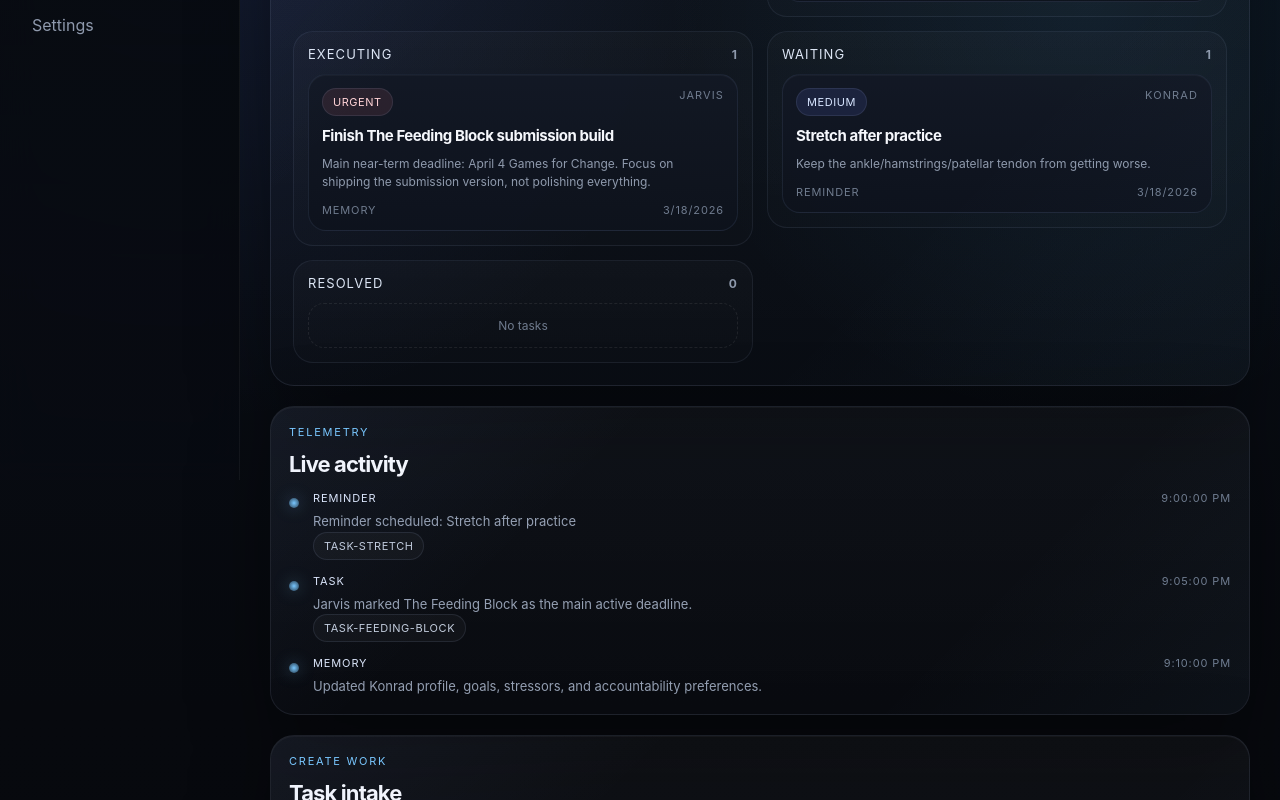
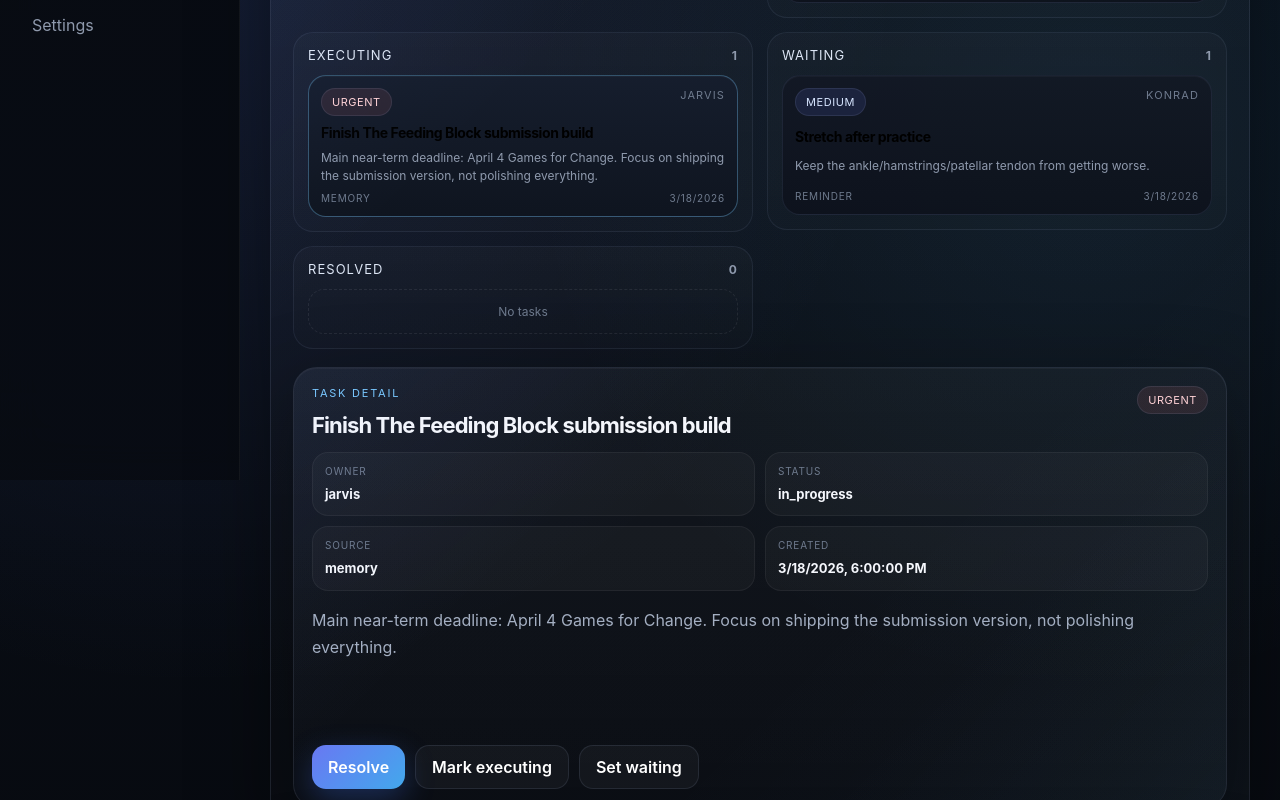
Before and after one commit to Konradical1/JarvisMissionControl, a Next.js app: page / in a window 1280 px wide. Shown: the part 320-1120 px from the top of the page. Built offline with nearby package versions, Linux system fonts and the light colour scheme.

Commit message:
Add compact interactive task board

```diff
--- a/app/api/tasks/route.js
+++ b/app/api/tasks/route.js
@@ -1,12 +1,27 @@
 import { NextResponse } from 'next/server';
 import { readJson, writeJson } from '../../../lib/store';
+import { fetchBridge } from '../../../lib/remote';
 
 export async function GET() {
+  if (process.env.JMC_BRIDGE_URL) {
+    const snapshot = await fetchBridge('/snapshot', { timeoutMs: 2500 });
+    return NextResponse.json(snapshot?.missionControl?.tasks || []);
+  }
   return NextResponse.json(readJson('tasks.json', []));
 }
 
 export async function POST(request) {
   const body = await request.json();
+
+  if (process.env.JMC_BRIDGE_URL) {
+    const result = await fetchBridge('/tasks', {
+      method: 'POST',
+      body: JSON.stringify(body),
+      timeoutMs: 2500
+    });
+    return NextResponse.json(result.task || result, { status: 201 });
+  }
+
   const tasks = readJson('tasks.json', []);
   const task = {
     id: `task-${Date.now()}`,
@@ -21,3 +36,21 @@ export async function POST(request) {
   writeJson('tasks.json', tasks);
   return NextResponse.json(task, { status: 201 });
 }
+
+export async function PATCH(request) {
+  const body = await request.json();
+
+  if (process.env.JMC_BRIDGE_URL) {
+    const result = await fetchBridge('/tasks', {
+      method: 'PATCH',
+      body: JSON.stringify(body),
+      timeoutMs: 2500
+    });
+    return NextResponse.json(result);
+  }
+
+  const tasks = readJson('tasks.json', []);
+  const next = tasks.map((task) => task.id === body.id ? { ...task, ...body, id: task.id } : task);
+  writeJson('tasks.json', next);
+  return NextResponse.json({ ok: true, tasks: next });
+}
--- a/app/globals.css
+++ b/app/globals.css
@@ -34,9 +34,6 @@ button, input, textarea, select { font: inherit; }
 .nav a { padding: 10px 12px; border-radius: 12px; color: var(--muted); }
 .nav a.active, .nav a:hover { color: var(--text); background: rgba(126,145,194,0.08); box-shadow: var(--inner); }
 .content { padding: 30px; }
-.grid { display:grid; gap: 18px; }
-.cards-3 { grid-template-columns: repeat(3, minmax(0,1fr)); }
-.cards-2 { grid-template-columns: repeat(2, minmax(0,1fr)); }
 .panel, .mission-panel { position: relative; background: linear-gradient(180deg, rgba(255,255,255,0.03), rgba(255,255,255,0.012)); border:1px solid var(--border); border-radius: 24px; padding: 18px; box-shadow: var(--shadow), var(--inner); overflow: hidden; }
 .panel::before, .mission-panel::before { content: ""; position: absolute; inset: 0; background: linear-gradient(135deg, rgba(124,160,255,0.06), transparent 30%, transparent 70%, rgba(121,201,255,0.035)); pointer-events: none; }
 .badge, .priority-chip, .signal-chip, .legend-pill, .activity-tag { display:inline-flex; align-items:center; gap:6px; padding: 6px 10px; border-radius: 999px; font-size: 11px; letter-spacing: 0.05em; text-transform: uppercase; border:1px solid var(--border); color: #c2ccdc; background: rgba(255,255,255,0.03); }
@@ -57,7 +54,7 @@ button, input, textarea, select { font: inherit; }
 .code { white-space: pre-wrap; font-family: ui-monospace, SFMono-Regular, Menlo, monospace; font-size: 12px; line-height: 1.6; background: var(--panel); border:1px solid var(--border); border-radius: 14px; padding: 14px; }
 .mission-shell { display: grid; gap: 20px; }
 .eyebrow, .section-cap { color: var(--cyan); text-transform: uppercase; letter-spacing: 0.16em; font-size: 11px; margin-bottom: 12px; }
-.mission-grid-top { display:grid; grid-template-columns: minmax(0, 1.6fr) minmax(320px, 0.8fr); gap: 20px; align-items: start; }
+.mission-grid-top { display:grid; grid-template-columns: minmax(0, 1.9fr) minmax(320px, 0.9fr); gap: 20px; align-items: start; }
 .dashboard-top-grid { align-items: stretch; }
 .primary-focus { padding: 22px; min-width: 0; }
 .top-board-panel { min-height: 760px; }
@@ -72,20 +69,37 @@ button, input, textarea, select { font: inherit; }
 .panel-title { font-size: 22px; margin: 2px 0 0; letter-spacing: -0.04em; }
 .board-legend { display:flex; flex-wrap:wrap; gap: 8px; }
 .legend-pill strong { color: white; margin-left: 4px; }
+.task-board-shell { display:grid; grid-template-columns: minmax(0, 1.4fr) minmax(320px, 0.6fr); gap: 18px; align-items: start; }
 .kanban-premium { display:grid; grid-template-columns: repeat(5, minmax(0, 1fr)); gap: 14px; align-items: start; }
 .kanban-lane { background: linear-gradient(180deg, rgba(255,255,255,0.025), rgba(255,255,255,0.01)); border:1px solid rgba(159,176,216,0.09); border-radius: 20px; padding: 14px; min-height: 0; min-width: 0; overflow: hidden; }
 .lane-head { display:flex; align-items:center; justify-content:space-between; gap: 10px; color: #dde6f5; font-size: 13px; text-transform: uppercase; letter-spacing: 0.08em; margin-bottom: 12px; }
 .lane-head span, .lane-head strong { min-width: 0; }
 .lane-head strong { color: var(--muted); font-size: 12px; flex: 0 0 auto; }
 .lane-stack { display:grid; gap: 10px; align-content: start; }
+.compact-lane-stack { gap: 8px; }
 .task-tile { display:grid; gap: 10px; background: linear-gradient(180deg, rgba(19,25,37,0.96), rgba(14,19,29,0.96)); border:1px solid rgba(126,150,195,0.12); border-radius: 18px; padding: 13px; box-shadow: inset 0 1px 0 rgba(255,255,255,0.03); min-width: 0; overflow: hidden; }
+.compact-task-tile { text-align:left; width:100%; gap: 8px; padding: 12px; min-height: 140px; cursor: pointer; transition: border-color 120ms ease, transform 120ms ease, background 120ms ease; }
+.compact-task-tile:hover { border-color: rgba(121,201,255,0.24); transform: translateY(-1px); }
+.compact-task-tile.selected { border-color: rgba(121,201,255,0.34); background: linear-gradient(180deg, rgba(22,30,46,0.98), rgba(15,21,32,0.98)); }
 .task-tile-top { display:flex; justify-content:space-between; align-items:flex-start; gap: 8px; min-width: 0; }
 .task-owner { color: var(--muted-2); font-size: 11px; text-transform: uppercase; letter-spacing: 0.1em; flex: 0 0 auto; }
-.task-tile h3 { margin: 0; font-size: 15px; line-height: 1.28; letter-spacing: -0.03em; overflow-wrap: anywhere; word-break: break-word; }
-.task-tile p { margin: 0; color: #8f9aad; line-height: 1.5; font-size: 12px; overflow-wrap: anywhere; word-break: break-word; }
-.task-meta-line { margin-top: 2px; display:flex; justify-content:space-between; gap: 8px; color: var(--muted-2); font-size: 11px; text-transform: uppercase; letter-spacing: 0.08em; }
+.task-tile h3 { margin: 0; font-size: 14px; line-height: 1.24; letter-spacing: -0.03em; overflow-wrap: anywhere; word-break: break-word; }
+.task-tile p { margin: 0; color: #8f9aad; line-height: 1.45; font-size: 12px; overflow-wrap: anywhere; word-break: break-word; }
+.task-meta-line { margin-top: auto; display:flex; justify-content:space-between; gap: 8px; color: var(--muted-2); font-size: 10px; text-transform: uppercase; letter-spacing: 0.08em; }
 .task-meta-line span { overflow-wrap: anywhere; word-break: break-word; }
 .empty-lane { color: var(--muted-2); border: 1px dashed rgba(255,255,255,0.08); border-radius: 16px; padding: 14px; text-align:center; font-size: 12px; }
+.truncate-1, .truncate-2, .truncate-3 { display: -webkit-box; -webkit-box-orient: vertical; overflow: hidden; }
+.truncate-1 { -webkit-line-clamp: 1; line-clamp: 1; }
+.truncate-2 { -webkit-line-clamp: 2; line-clamp: 2; }
+.truncate-3 { -webkit-line-clamp: 3; line-clamp: 3; }
+.task-detail-panel { min-height: 720px; }
+.detail-meta-grid { display:grid; grid-template-columns: 1fr 1fr; gap: 10px; margin: 14px 0 16px; }
+.detail-meta-grid div { padding: 12px; border-radius: 16px; background: rgba(255,255,255,0.03); border: 1px solid rgba(255,255,255,0.05); }
+.detail-meta-grid span { display:block; color: var(--muted-2); text-transform: uppercase; letter-spacing: 0.08em; font-size: 10px; }
+.detail-meta-grid strong { display:block; margin-top: 8px; line-height: 1.4; font-size: 13px; }
+.task-detail-copy { color: #a4afc2; line-height: 1.7; min-height: 120px; white-space: pre-wrap; }
+.detail-actions { display:flex; flex-wrap:wrap; gap: 10px; margin-top: 18px; }
+.empty-detail { color: var(--muted-2); padding: 18px 0; }
 .compact-feed { min-width: 0; }
 .activity-stream { display:grid; gap: 14px; align-content: start; }
 .activity-item { display:grid; grid-template-columns: 12px minmax(0, 1fr); gap: 12px; align-items:start; }
@@ -93,11 +107,6 @@ button, input, textarea, select { font: inherit; }
 .activity-topline { display:flex; justify-content:space-between; gap: 10px; color: var(--muted-2); text-transform: uppercase; letter-spacing: 0.08em; font-size: 11px; }
 .activity-type { color: #dce6fa; }
 .activity-body { margin-top: 6px; line-height: 1.55; color: #95a0b3; font-size: 13px; overflow-wrap: anywhere; }
-.widget-row { display:grid; grid-template-columns: 1fr 1fr; gap: 14px; }
-.widget-panel { min-height: 170px; display:flex; flex-direction:column; justify-content:space-between; }
-.widget-panel.cyan { background: linear-gradient(180deg, rgba(11,22,32,0.96), rgba(13,23,34,0.86)); }
-.widget-big { font-size: 28px; letter-spacing: -0.05em; font-weight: 700; margin-top: 4px; }
-.widget-panel p { color: #92a0b5; line-height: 1.55; margin: 10px 0 0; }
 .mission-grid-bottom { display:grid; grid-template-columns: 1.1fr 1.1fr 0.8fr; gap: 20px; align-items:start; }
 .intake-panel, .command-panel, .tertiary-panel { min-height: 320px; }
 .mission-form.compact-stack { gap: 10px; }
@@ -112,9 +121,10 @@ button, input, textarea, select { font: inherit; }
 .agent-name { font-weight: 600; }
 .agent-meta { color: var(--muted-2); font-size: 12px; margin-top: 4px; }
 .agent-state { padding: 7px 10px; border-radius: 999px; background: rgba(121,201,255,0.08); border: 1px solid rgba(121,201,255,0.14); color: #d5ebff; text-transform: uppercase; letter-spacing: 0.08em; font-size: 11px; }
-@media (max-width: 1600px) {
+@media (max-width: 1800px) {
   .kanban-premium { grid-template-columns: repeat(3, minmax(0, 1fr)); }
-  .top-board-panel, .top-activity-panel { min-height: auto; }
+  .task-board-shell { grid-template-columns: 1fr; }
+  .task-detail-panel { min-height: auto; }
 }
 @media (max-width: 1400px) {
   .mission-grid-top, .mission-grid-bottom { grid-template-columns: 1fr; }
@@ -123,10 +133,9 @@ button, input, textarea, select { font: inherit; }
 @media (max-width: 1200px) {
   .shell { grid-template-columns: 1fr; }
   .sidebar { position: static; height: auto; }
-  .cards-3, .cards-2, .widget-row { grid-template-columns: 1fr; }
 }
 @media (max-width: 840px) {
   .content { padding: 18px; }
-  .kanban-premium { grid-template-columns: 1fr; }
+  .kanban-premium, .detail-meta-grid { grid-template-columns: 1fr; }
   .board-legend { flex-direction: column; align-items: stretch; }
 }
--- a/app/page.js
+++ b/app/page.js
@@ -2,6 +2,7 @@ import { getTasks, getFeed, getAgents, getSettings } from '../lib/dashboard';
 import TaskIntake from '../components/TaskIntake';
 import CommandComposer from '../components/CommandComposer';
 import ActivityFeed from '../components/ActivityFeed';
+import TaskBoard from '../components/TaskBoard';
 
 const columns = [
   ['inbox', 'Inbox'],
@@ -38,33 +39,7 @@ export default async function HomePage() {
             </div>
           </div>
 
-          <div className="kanban-premium">
-            {columns.map(([key, label]) => (
-              <div className="kanban-lane" key={key}>
-                <div className="lane-head">
-                  <span>{label}</span>
-                  <strong>{grouped[key].length}</strong>
-                </div>
-                <div className="lane-stack">
-                  {grouped[key].slice(0, 4).map((task) => (
-                    <article className="task-tile" key={task.id}>
-                      <div className="task-tile-top">
-                        <span className={`priority-chip ${task.priority}`}>{task.priority}</span>
-                        <span className="task-owner">{task.owner}</span>
-                      </div>
-                      <h3>{task.title}</h3>
-                      <p>{task.detail}</p>
-                      <div className="task-meta-line">
-                        <span>{task.source}</span>
-                        <span>{new Date(task.createdAt).toLocaleDateString()}</span>
-                      </div>
-                    </article>
-                  ))}
-                  {grouped[key].length === 0 ? <div className="empty-lane">No tasks</div> : null}
-                </div>
-              </div>
-            ))}
-          </div>
+          <TaskBoard initialTasks={tasks} />
         </div>
 
         <aside className="mission-side-stack top-activity-stack">
--- /dev/null
+++ b/components/TaskBoard.js
@@ -0,0 +1,120 @@
+'use client';
+
+import { useMemo, useState } from 'react';
+import { useRouter } from 'next/navigation';
+
+const columns = [
+  ['inbox', 'Inbox'],
+  ['todo', 'Queued'],
+  ['in_progress', 'Executing'],
+  ['waiting', 'Waiting'],
+  ['done', 'Resolved']
+];
+
+function groupTasks(tasks) {
+  return Object.fromEntries(columns.map(([key]) => [key, tasks.filter((task) => task.status === key)]));
+}
+
+export default function TaskBoard({ initialTasks = [] }) {
+  const router = useRouter();
+  const [tasks, setTasks] = useState(initialTasks);
+  const [selectedId, setSelectedId] = useState(initialTasks[0]?.id || null);
+  const [busy, setBusy] = useState(false);
+  const grouped = useMemo(() => groupTasks(tasks), [tasks]);
+  const selectedTask = tasks.find((task) => task.id === selectedId) || null;
+
+  async function updateTask(id, patch) {
+    setBusy(true);
+    const res = await fetch('/api/tasks', {
+      method: 'PATCH',
+      headers: { 'Content-Type': 'application/json' },
+      body: JSON.stringify({ id, ...patch })
+    });
+    const data = await res.json();
+    if (res.ok) {
+      setTasks(data.tasks || tasks.map((task) => (task.id === id ? { ...task, ...patch } : task)));
+      router.refresh();
+    }
+    setBusy(false);
+  }
+
+  return (
+    <div className="task-board-shell">
+      <div className="kanban-premium interactive-board">
+        {columns.map(([key, label]) => (
+          <div className="kanban-lane" key={key}>
+            <div className="lane-head">
+              <span>{label}</span>
+              <strong>{grouped[key].length}</strong>
+            </div>
+            <div className="lane-stack compact-lane-stack">
+              {grouped[key].slice(0, 5).map((task) => (
+                <button
+                  type="button"
+                  className={`task-tile compact-task-tile ${selectedId === task.id ? 'selected' : ''}`}
+                  key={task.id}
+                  onClick={() => setSelectedId(task.id)}
+                >
+                  <div className="task-tile-top">
+                    <span className={`priority-chip ${task.priority}`}>{task.priority}</span>
+                    <span className="task-owner">{task.owner}</span>
+                  </div>
+                  <h3 className="truncate-2">{task.title}</h3>
+                  <p className="truncate-3">{task.detail}</p>
+                  <div className="task-meta-line">
+                    <span className="truncate-1">{task.source}</span>
+                    <span>{new Date(task.createdAt).toLocaleDateString()}</span>
+                  </div>
+                </button>
+              ))}
+              {grouped[key].length === 0 ? <div className="empty-lane">No tasks</div> : null}
+            </div>
+          </div>
+        ))}
+      </div>
+
+      <aside className="task-detail-panel mission-panel">
+        {selectedTask ? (
+          <>
+            <div className="panel-header-row tight">
+              <div>
+                <div className="section-cap">Task detail</div>
+                <h2 className="panel-title">{selectedTask.title}</h2>
+              </div>
+              <span className={`priority-chip ${selectedTask.priority}`}>{selectedTask.priority}</span>
+            </div>
+
+            <div className="detail-meta-grid">
+              <div>
+                <span>Owner</span>
+                <strong>{selectedTask.owner}</strong>
+              </div>
+              <div>
+                <span>Status</span>
+                <strong>{selectedTask.status}</strong>
+              </div>
+              <div>
+                <span>Source</span>
+                <strong>{selectedTask.source}</strong>
+              </div>
+              <div>
+                <span>Created</span>
+                <strong>{new Date(selectedTask.createdAt).toLocaleString()}</strong>
+              </div>
+            </div>
+
+            <div className="task-detail-copy">{selectedTask.detail || 'No extra detail.'}</div>
+
+            <div className="detail-actions">
+              <button className="button mission-primary" disabled={busy} onClick={() => updateTask(selectedTask.id, { status: 'done' })}>Resolve</button>
+              <button className="button mission-secondary" disabled={busy} onClick={() => updateTask(selectedTask.id, { status: 'in_progress' })}>Mark executing</button>
+              <button className="button mission-secondary" disabled={busy} onClick={() => updateTask(selectedTask.id, { status: 'waiting' })}>Set waiting</button>
+            </div>
+          </>
+        ) : (
+          <div className="empty-detail">Select a task to inspect it.</div>
+        )}
+      </aside>
+    </div>
+  );
+}
```
Also changed, not shown: bridge/server.mjs (+21 -5 lines).
